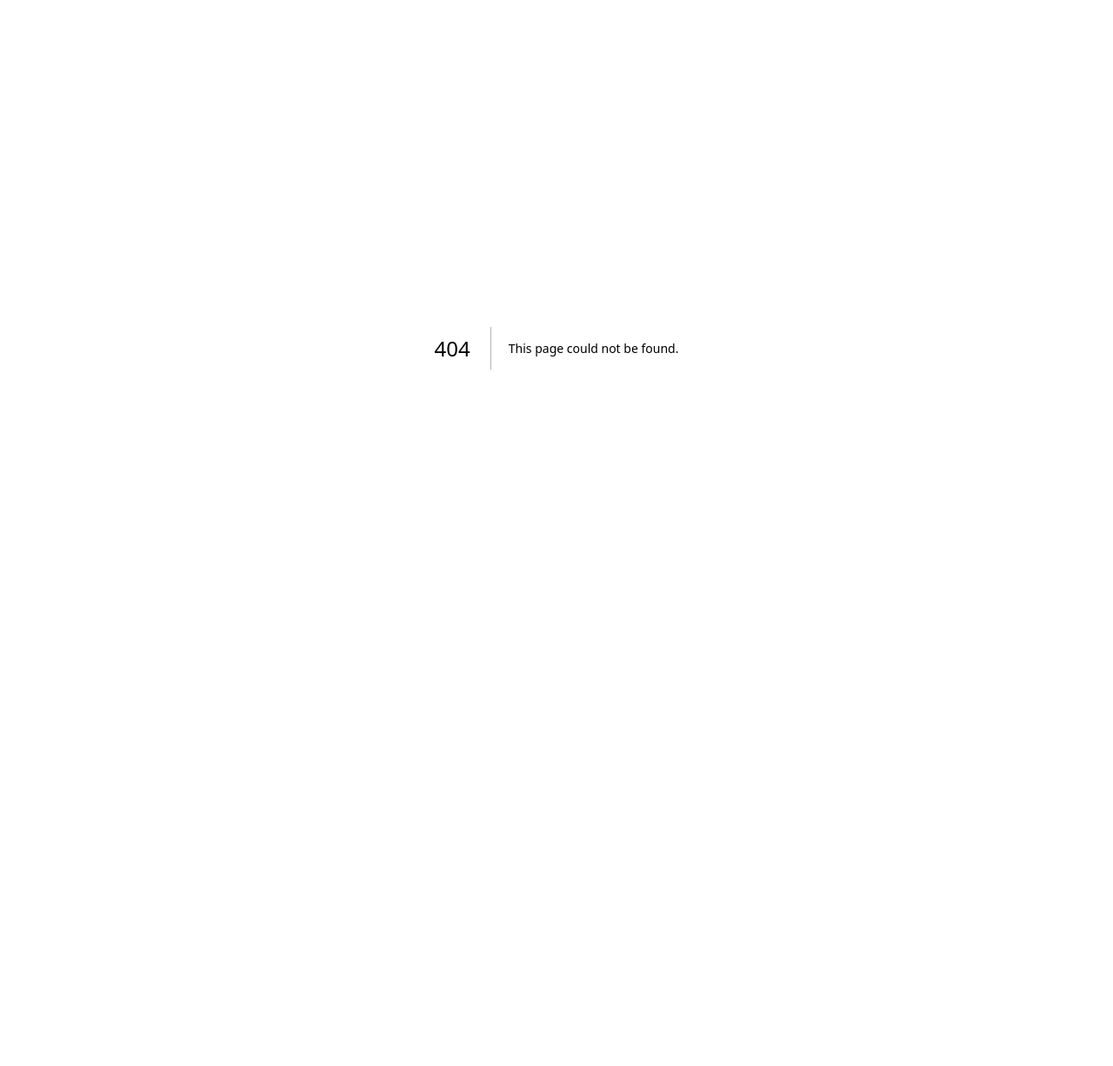
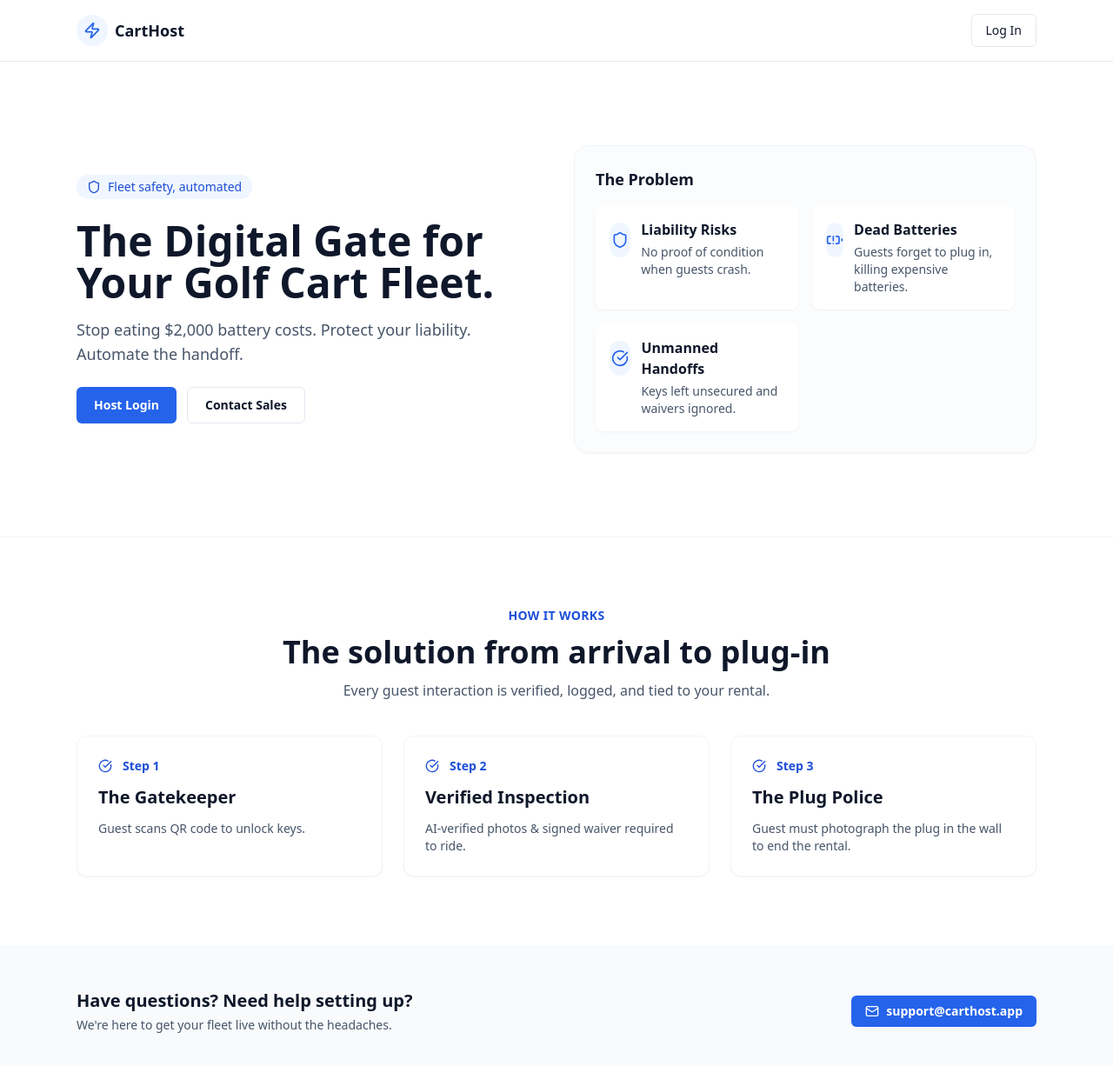
Before and after one commit to ericfaux/CartHost, a Next.js app: page / in a window 1280 px wide. Before the commit this address had no page. Shown: the top 1226 px of the page at 87% size. Before the commit the page ends 800 px from the top, so only its background shows below. Built offline with nearby package versions, Linux system fonts and the light colour scheme.

Commit message:
Add public landing page

```diff
--- /dev/null
+++ b/app/page.tsx
@@ -0,0 +1,175 @@
+import Link from "next/link";
+import {
+  BatteryWarning,
+  CheckCircle,
+  Mail,
+  Shield,
+  Zap,
+} from "lucide-react";
+
+const problems = [
+  {
+    icon: Shield,
+    title: "Liability Risks",
+    description: "No proof of condition when guests crash.",
+  },
+  {
+    icon: BatteryWarning,
+    title: "Dead Batteries",
+    description: "Guests forget to plug in, killing expensive batteries.",
+  },
+  {
+    icon: CheckCircle,
+    title: "Unmanned Handoffs",
+    description: "Keys left unsecured and waivers ignored.",
+  },
+];
+
+const steps = [
+  {
+    label: "Step 1",
+    title: "The Gatekeeper",
+    description: "Guest scans QR code to unlock keys.",
+  },
+  {
+    label: "Step 2",
+    title: "Verified Inspection",
+    description: "AI-verified photos & signed waiver required to ride.",
+  },
+  {
+    label: "Step 3",
+    title: "The Plug Police",
+    description: "Guest must photograph the plug in the wall to end the rental.",
+  },
+];
+
+export default function LandingPage() {
+  return (
+    <main className="min-h-screen bg-white text-slate-900">
+      <header className="border-b border-slate-200">
+        <div className="mx-auto flex max-w-6xl items-center justify-between px-6 py-4">
+          <Link href="/" className="flex items-center gap-2 text-lg font-semibold">
+            <span className="flex h-9 w-9 items-center justify-center rounded-full bg-blue-50 text-blue-600">
+              <Zap className="h-5 w-5" aria-hidden />
+            </span>
+            CartHost
+          </Link>
+          <Link
+            href="/login"
+            className="rounded-md border border-slate-200 px-4 py-2 text-sm font-medium text-slate-900 transition hover:border-blue-200 hover:text-blue-700"
+          >
+            Log In
+          </Link>
+        </div>
+      </header>
+
+      <section className="border-b border-slate-100">
+        <div className="mx-auto grid max-w-6xl items-center gap-10 px-6 py-16 lg:grid-cols-2 lg:py-24">
+          <div className="space-y-6">
+            <div className="inline-flex items-center gap-2 rounded-full bg-blue-50 px-3 py-1 text-sm font-medium text-blue-700">
+              <Shield className="h-4 w-4" aria-hidden />
+              Fleet safety, automated
+            </div>
+            <div className="space-y-4">
+              <h1 className="text-4xl font-semibold leading-tight text-slate-900 sm:text-5xl">
+                The Digital Gate for Your Golf Cart Fleet.
+              </h1>
+              <p className="text-lg text-slate-600">
+                Stop eating $2,000 battery costs. Protect your liability. Automate
+                the handoff.
+              </p>
+            </div>
+            <div className="flex flex-wrap gap-3">
+              <Link
+                href="/login"
+                className="inline-flex items-center justify-center rounded-md bg-blue-600 px-5 py-2.5 text-sm font-semibold text-white shadow-sm transition hover:bg-blue-700"
+              >
+                Host Login
+              </Link>
+              <Link
+                href="mailto:support@carthost.app"
+                className="inline-flex items-center justify-center rounded-md border border-slate-200 px-5 py-2.5 text-sm font-semibold text-slate-900 transition hover:border-blue-200 hover:text-blue-700"
+              >
+                Contact Sales
+              </Link>
+            </div>
+          </div>
+          <div className="rounded-2xl border border-slate-100 bg-slate-50/60 p-6 shadow-sm">
+            <div className="space-y-4">
+              <h2 className="text-lg font-semibold text-slate-900">The Problem</h2>
+              <div className="grid gap-4 sm:grid-cols-2">
+                {problems.map((problem) => (
+                  <div
+                    key={problem.title}
+                    className="flex h-full items-start gap-3 rounded-lg bg-white p-4 shadow-sm"
+                  >
+                    <span className="mt-1 flex h-10 w-10 items-center justify-center rounded-full bg-blue-50 text-blue-600">
+                      <problem.icon className="h-5 w-5" aria-hidden />
+                    </span>
+                    <div className="space-y-1">
+                      <h3 className="text-base font-semibold text-slate-900">
+                        {problem.title}
+                      </h3>
+                      <p className="text-sm text-slate-600">{problem.description}</p>
+                    </div>
+                  </div>
+                ))}
+              </div>
+            </div>
+          </div>
+        </div>
+      </section>
+
+      <section className="border-b border-slate-100">
+        <div className="mx-auto max-w-6xl px-6 py-16 lg:py-20">
+          <div className="mb-10 space-y-3 text-center">
+            <p className="text-sm font-semibold uppercase tracking-wide text-blue-700">
+              How it works
+            </p>
+            <h2 className="text-3xl font-semibold text-slate-900 sm:text-4xl">
+              The solution from arrival to plug-in
+            </h2>
+            <p className="text-base text-slate-600">
+              Every guest interaction is verified, logged, and tied to your rental.
+            </p>
+          </div>
+          <div className="grid gap-6 md:grid-cols-3">
+            {steps.map((step) => (
+              <div
+                key={step.title}
+                className="flex flex-col gap-3 rounded-xl border border-slate-100 bg-white p-6 shadow-sm"
+              >
+                <div className="flex items-center gap-3 text-sm font-semibold text-blue-700">
+                  <CheckCircle className="h-4 w-4" aria-hidden />
+                  {step.label}
+                </div>
+                <h3 className="text-xl font-semibold text-slate-900">{step.title}</h3>
+                <p className="text-sm text-slate-600">{step.description}</p>
+              </div>
+            ))}
+          </div>
+        </div>
+      </section>
+
+      <section className="bg-slate-50">
+        <div className="mx-auto flex max-w-6xl flex-col items-start gap-3 px-6 py-12 sm:flex-row sm:items-center sm:justify-between">
+          <div className="space-y-1">
+            <h3 className="text-xl font-semibold text-slate-900">
+              Have questions? Need help setting up?
+            </h3>
+            <p className="text-sm text-slate-600">
+              We&apos;re here to get your fleet live without the headaches.
+            </p>
+          </div>
+          <Link
+            href="mailto:support@carthost.app"
+            className="inline-flex items-center gap-2 rounded-md bg-blue-600 px-4 py-2 text-sm font-semibold text-white shadow-sm transition hover:bg-blue-700"
+          >
+            <Mail className="h-4 w-4" aria-hidden />
+            support@carthost.app
+          </Link>
+        </div>
+      </section>
+    </main>
+  );
+}
```
